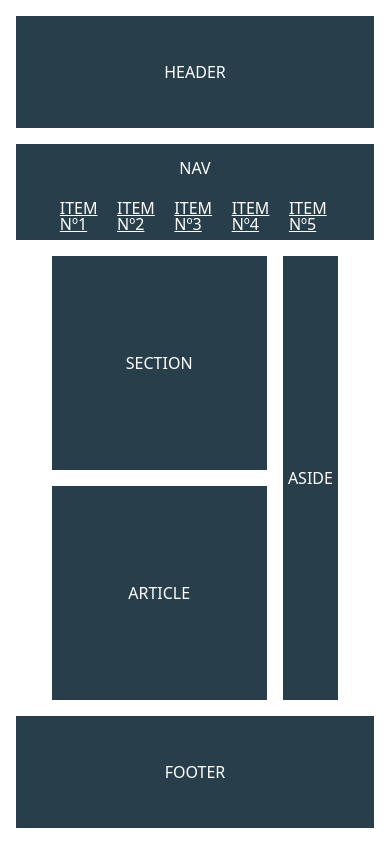
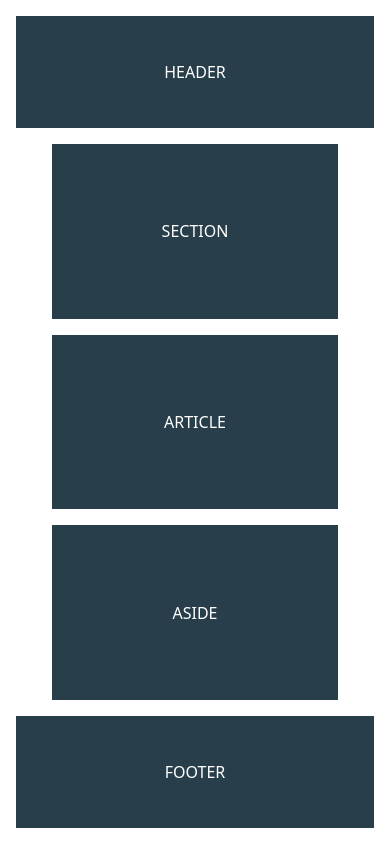
Before and after one commit to emmanuel-mendez/layout, a plain HTML site: page index.html in a window 390 px wide. Drawn offline with Linux system fonts and the light colour scheme.

Commit message:
Responsive layout

```diff
--- /dev/null
+++ b/css/config.css
@@ -0,0 +1,6 @@
+/* Box sizing */
+*,
+*:before,
+*:after {
+ box-sizing: border-box;
+}
--- /dev/null
+++ b/css/grid.css
@@ -0,0 +1,2 @@
+@import url(grid/grid-mobile.css);
+@import url(grid/grid-desktop.css);
--- /dev/null
+++ b/css/grid/grid-desktop.css
@@ -0,0 +1,49 @@
+/* DESKTOP */
+@media screen and (min-width: 1024px) {
+
+ /* Grid */
+ .grid {
+  grid-template-rows: 7rem minmax(6rem, auto) 1fr 7rem;
+  grid-template-columns: 1fr;
+ }
+
+
+ /* Nav */
+ .nav {
+  display: grid;
+  grid-template-rows: 3rem 1fr;
+  grid-template-columns: 1fr;
+ }
+
+ .navigation {
+  display: flex;
+  justify-content: space-around;
+  height: 100%;
+  width: 80%;
+  margin: 0 auto;
+ }
+
+ .navigation__link {
+  display: flex;
+  align-items: center;
+  height: 100%;
+  padding: 0 .5rem;
+ }
+
+
+ /* Content */
+ .content {
+  grid-template-rows: repeat(2, auto);
+  grid-template-columns: 75% 1fr;
+ }
+
+ .section,
+ .article {
+  grid-column: 1/2;
+ }
+
+ .aside {
+  grid-row: 1/3;
+  grid-column: 2/3;
+ }
+}
--- /dev/null
+++ b/css/grid/grid-mobile.css
@@ -0,0 +1,25 @@
+/* MOBILE */
+.grid {
+ display: grid;
+ grid-template-rows: 7rem 1fr 7rem;
+ grid-template-columns: 1fr;
+ gap: 1rem;
+ min-height: 100vh;
+ padding: 1rem;
+}
+
+/* Nav */
+.nav {
+ display: none;
+}
+
+
+/* Content */
+.content {
+ display: grid;
+ grid-template-rows: repeat(3, auto);
+ grid-template-columns: 1fr;
+ gap: 1rem;
+ width: 80%;
+ margin: 0 auto;
+}
--- /dev/null
+++ b/css/personalize.css
@@ -0,0 +1,16 @@
+/* Personalize */
+.header,
+.nav,
+.nav__subtitle,
+.section,
+.article,
+.aside,
+.footer {
+ display: flex;
+ flex-direction: column;
+ align-items: center;
+ justify-content: center;
+ font-family: system-ui;
+ background: #283e4a;
+ color: white;
+}
--- /dev/null
+++ b/css/style.css
@@ -0,0 +1,4 @@
+@import url(reset.css);
+@import url(config.css);
+@import url(personalize.css);
+@import url(grid.css);
--- a/index.html
+++ b/index.html
@@ -6,8 +6,7 @@
  <meta http-equiv="X-UA-Compatible" content="IE=edge">
  <meta name="viewport" content="width=device-width, initial-scale=1.0">
  <title>Grid Template</title>
- <link rel="stylesheet" href="reset.css">
- <link rel="stylesheet" href="style.css">
+ <link rel="stylesheet" href="css/style.css">
 </head>
 
 <body>
@@ -36,7 +35,7 @@
   </nav>
 
 
-  <div class="container">
+  <div class="content">
 
    <section class="section">
 
--- a/style.css
+++ /dev/null
@@ -1,92 +0,0 @@
-/* BOX SIZING */
-
-*,
-*:before,
-*:after {
- box-sizing: border-box;
-}
-
-
-/* PERSONALIZE */
-
-.header,
-.nav,
-.nav__subtitle,
-.section,
-.article,
-.aside,
-.footer {
- display: flex;
- flex-direction: column;
- align-items: center;
- justify-content: center;
- font-family: system-ui;
- background: #283e4a;
- color: white;
-}
-
-
-/* GRID */
-
-.grid {
- display: grid;
- grid-template-rows: 7rem minmax(6rem, auto) 1fr 7rem;
- grid-template-columns: 1fr;
- gap: 1rem;
- min-height: 100vh;
- padding: 1rem;
-}
-
-.header,
-.footer,
-.nav {
- grid-column: 1/2;
-}
-
-
-/* NAV */
-
-.nav {
- display: grid;
- grid-template-columns: 1fr;
- grid-template-rows: 3rem 1fr;
-}
-
-.navigation {
- display: flex;
- justify-content: space-around;
- height: 100%;
- width: 80%;
- margin: 0 auto;
-}
-
-.navigation__link {
- display: flex;
- align-items: center;
- height: 100%;
- padding: 0 .5rem;
-}
-
-
-/* CONTAINER */
-
-.container {
- grid-column: 1/2;
- display: grid;
- grid-template-rows: repeat(2, auto);
- grid-template-columns: 75% 1fr;
- gap: 1rem;
- width: 80%;
- margin: 0 auto;
-
-}
-
-.section,
-.article {
- grid-column: 1/2;
-}
-
-.aside {
- grid-row: 1/3;
- grid-column: 2/3;
-}
```
Also changed, not shown: css/reset.css (indentation only).
